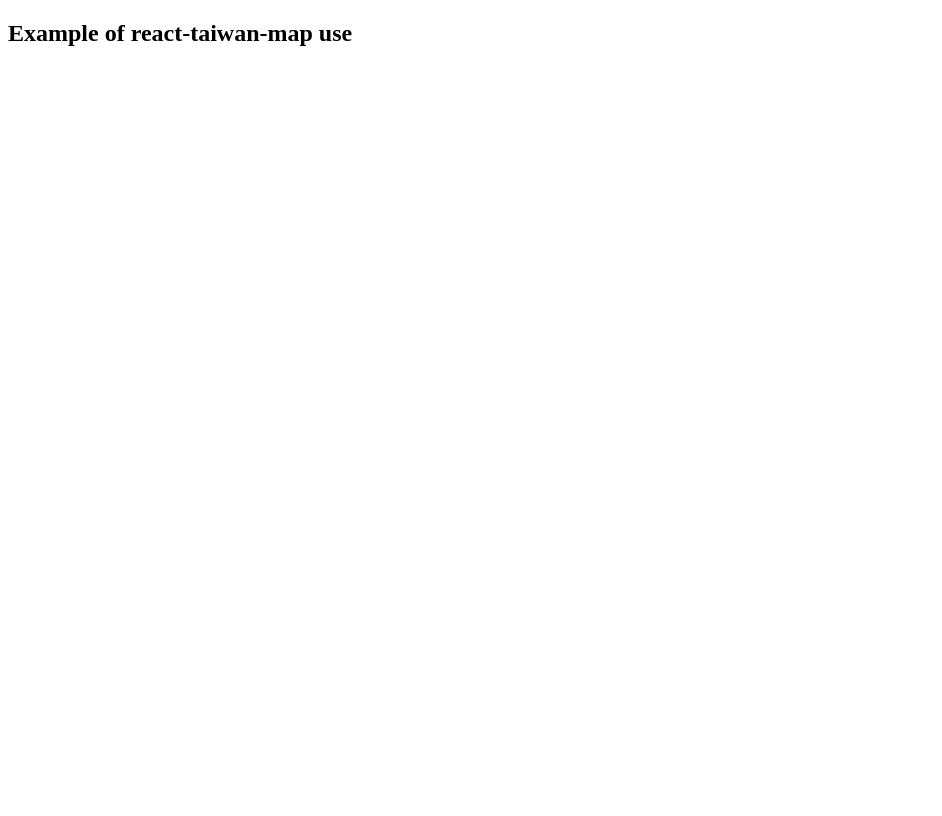
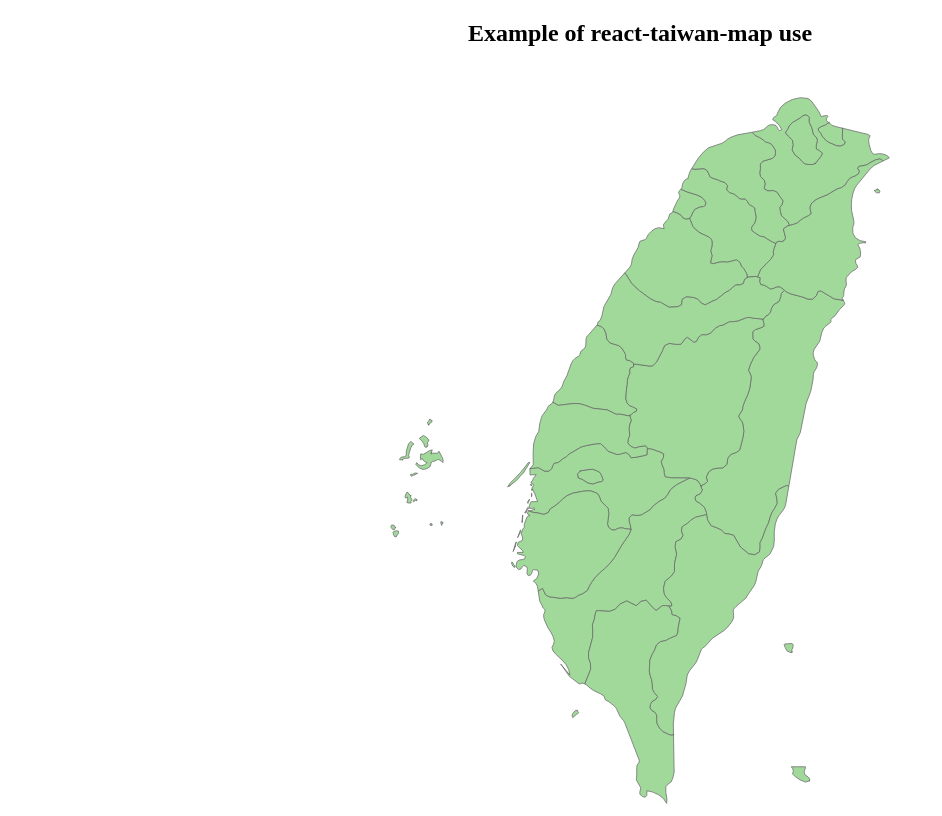
Before and after one commit to VictorCazanave/react-svg-map, a React app: page / in a window 1280 px wide. Shown: the whole page, without its empty margins (0-942 px from the left). Built offline with nearby package versions, Linux system fonts and the light colour scheme.

Commit message:
[Example] Use TaiwanMap component

```diff
--- a/example/ExampleApp.jsx
+++ b/example/ExampleApp.jsx
@@ -1,4 +1,6 @@
 import React from 'react';
+import TaiwanMap from '../src/';
+import './ExampleApp.scss';
 
 class ExampleApp extends React.Component {
 	constructor() {
@@ -9,9 +11,10 @@ class ExampleApp extends React.Component {
 	render() {
 
 		return (
-			<section>
-				<h1>Example of react-taiwan-map use</h1>
-				<div>
+			<section className="example">
+				<h1 className="example__title">Example of react-taiwan-map use</h1>
+				<div className="example__map">
+					<TaiwanMap />
 				</div>
 			</section>
 		);
--- /dev/null
+++ b/example/ExampleApp.scss
@@ -0,0 +1,12 @@
+.example {
+
+	&__title {
+		text-align: center;
+		margin-bottom: 50px;
+	}
+
+	&__map {
+		width: 500px;
+		margin: 0 auto;
+	}
+}
```
